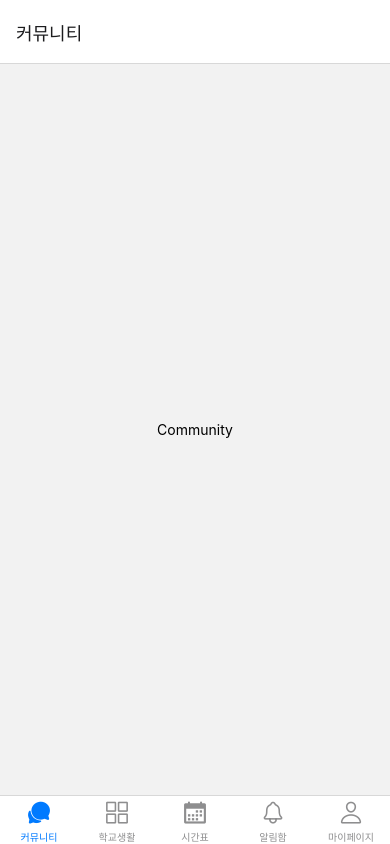
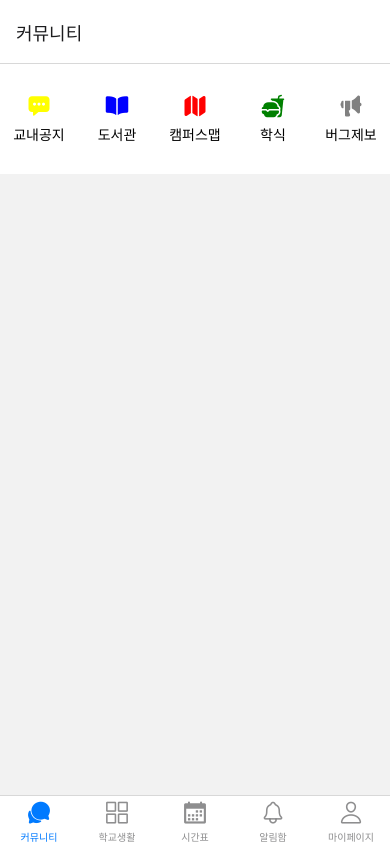
Before and after one commit to soeun2537/UoslIfeCloneCoding, a React Native app: screen / in a window 390 px wide. Built offline with nearby package versions, Linux system fonts and the light colour scheme.

Commit message:
feat: 커뮤니티 페이지 버튼 추가

```diff
--- a/navigation/Tabs.tsx
+++ b/navigation/Tabs.tsx
@@ -1,5 +1,5 @@
 import { createBottomTabNavigator } from "@react-navigation/bottom-tabs";
-import Community from "../screens/Community";
+import Community from "../screens/Community/Community";
 import School from "../screens/School";
 import Schedule from "../screens/Schedule";
 import Notification from "../screens/Notification";
--- /dev/null
+++ b/screens/Community/Community.tsx
@@ -0,0 +1,21 @@
+import React from "react";
+import { Ionicons } from "@expo/vector-icons";
+import styled from "styled-components/native";
+import { View, Text, TouchableOpacity } from "react-native";
+import CommunityBtn from "./CommunityBtn";
+
+const BtnComponent = styled.View`
+  flex: 0.15;
+  flex-direction: row;
+`;
+
+const Community = () => (
+  <BtnComponent>
+    <CommunityBtn name="chatbox-ellipses" color="yellow" text="교내공지"/>
+    <CommunityBtn name="book" color="blue" text="도서관"/>
+    <CommunityBtn name="map" color="red" text="캠퍼스맵"/>
+    <CommunityBtn name="fast-food" color="green" text="학식"/>
+    <CommunityBtn name="megaphone" color="grey" text="버그제보"/>
+  </BtnComponent>
+);
+export default Community;
--- /dev/null
+++ b/screens/Community/CommunityBtn.tsx
@@ -0,0 +1,25 @@
+import styled from "styled-components/native";
+import { Ionicons } from "@expo/vector-icons";
+import { Text } from "react-native";
+
+const Btn = styled.TouchableOpacity`
+  flex: 1;
+  flex-direction: column;
+  justify-content: center;
+  align-items: center;
+  background-color: white;
+`;
+
+export default function CommunityBtn({ name, color, text }) {
+  return (
+    <Btn>
+      <Ionicons
+        name={name}
+        size={24}
+        color={color}
+        style={{ marginBottom: 5 }}
+      />
+      <Text>{text}</Text>
+    </Btn>
+  );
+}
--- a/screens/community.tsx
+++ /dev/null
@@ -1,9 +0,0 @@
-import React from "react";
-import { View, Text } from "react-native";
-
-const Community = () => (
-  <View style={{ flex: 1, justifyContent: "center", alignItems: "center" }}>
-    <Text>Community</Text>
-  </View>
-);
-export default Community;
```
